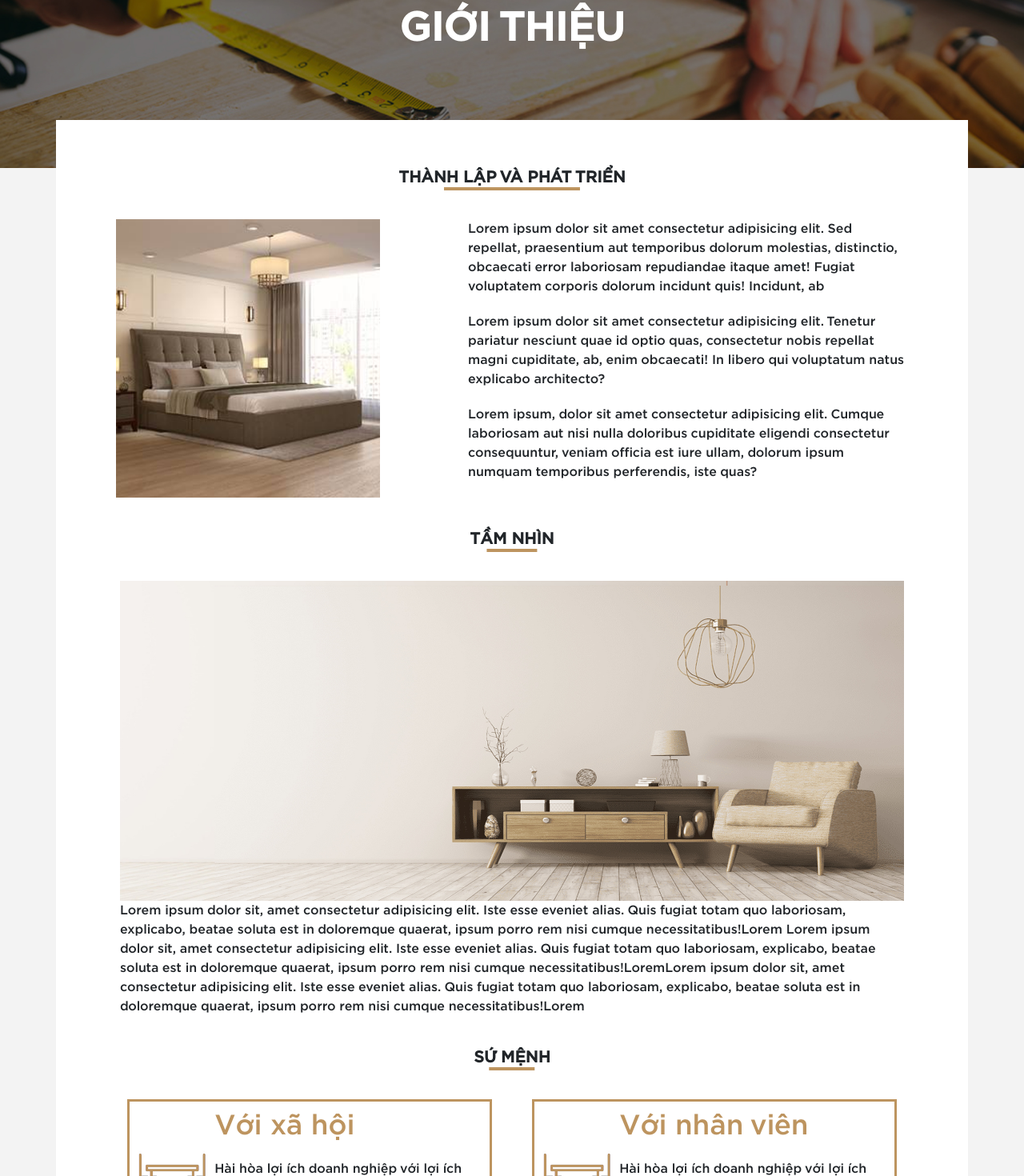
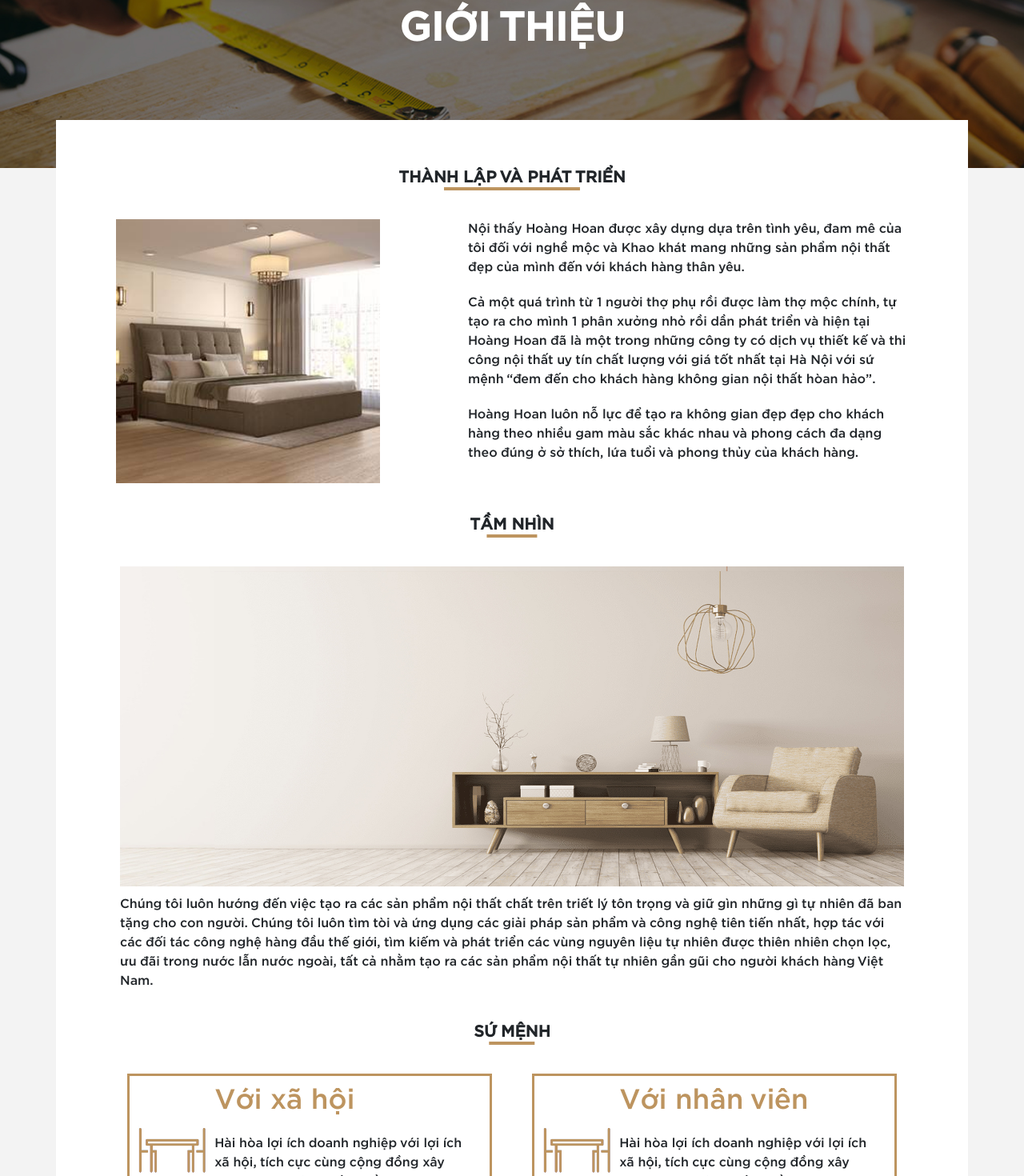
Before and after one commit to minhhai25/Xuongmoc-react, a React (Create React App) app: page /gioithieu in a window 1280 px wide. Shown: the part 330-1800 px from the top of the page at 80% size. Built offline with nearby package versions, Linux system fonts and the light colour scheme.

Commit message:
update frontend

```diff
--- a/public/css/gioithieu.css
+++ b/public/css/gioithieu.css
@@ -135,3 +135,6 @@
 }
 @media (max-width: 480px) {
 }
+.tamnhin>p {
+    padding-top: 0.5rem;
+}
--- a/src/components/GioiThieu.js
+++ b/src/components/GioiThieu.js
@@ -5,6 +5,7 @@
     return (
       <>
         <link rel="stylesheet" href="./css/gioithieu.css"></link>
+
           <section className="banner">
             <div className="banner_content">
               <img
@@ -27,24 +28,23 @@
                   />
                   <div className="content__info">
                     <p>
-                    Lorem ipsum dolor sit amet consectetur adipisicing elit. Sed
-                    repellat, praesentium aut temporibus dolorum molestias,
-                    distinctio, obcaecati error laboriosam repudiandae itaque
-                    amet! Fugiat voluptatem corporis dolorum incidunt quis!
-                    Incidunt, ab
+                      Nội thấy Hoàng Hoan được xây dựng dựa trên tình yêu, đam
+                      mê của tôi đối với nghề mộc và Khao khát mang những sản
+                      phẩm nội thất đẹp của mình đến với khách hàng thân yêu.
                     </p>
                     <p>
-                    Lorem ipsum dolor sit amet consectetur adipisicing elit.
-                    Tenetur pariatur nesciunt quae id optio quas, consectetur
-                    nobis repellat magni cupiditate, ab, enim obcaecati! In
-                    libero qui voluptatum natus explicabo architecto?
+                      Cả một quá trình từ 1 người thợ phụ rồi được làm thợ mộc
+                      chính, tự tạo ra cho mình 1 phân xưởng nhỏ rồi dần phát
+                      triển và hiện tại Hoàng Hoan đã là một trong những công ty
+                      có dịch vụ thiết kế và thi công nội thất uy tín chất lượng
+                      với giá tốt nhất tại Hà Nội với sứ mệnh “đem đến cho khách
+                      hàng không gian nội thất hòan hảo”.
                     </p>
                     <p>
-                    Lorem ipsum, dolor sit amet consectetur adipisicing elit.
-                    Cumque laboriosam aut nisi nulla doloribus cupiditate
-                    eligendi consectetur consequuntur, veniam officia est iure
-                    ullam, dolorum ipsum numquam temporibus perferendis, iste
-                    quas?
+                      Hoàng Hoan luôn nỗ lực để tạo ra không gian đẹp đẹp cho
+                      khách hàng theo nhiều gam màu sắc khác nhau và phong cách
+                      đa dạng theo đúng ở sở thích, lứa tuổi và phong thủy của
+                      khách hàng.
                     </p>
                   </div>
                 </div>
@@ -54,17 +54,15 @@
                 <div className="tamnhin mx-5 fade-in-box">
                   <img src="../AnhCat/banner.jpg" alt="" />
                   <p>
-                  Lorem ipsum dolor sit, amet consectetur adipisicing elit. Iste
-                  esse eveniet alias. Quis fugiat totam quo laboriosam,
-                  explicabo, beatae soluta est in doloremque quaerat, ipsum
-                  porro rem nisi cumque necessitatibus!Lorem Lorem ipsum dolor
-                  sit, amet consectetur adipisicing elit. Iste esse eveniet
-                  alias. Quis fugiat totam quo laboriosam, explicabo, beatae
-                  soluta est in doloremque quaerat, ipsum porro rem nisi cumque
-                  necessitatibus!LoremLorem ipsum dolor sit, amet consectetur
-                  adipisicing elit. Iste esse eveniet alias. Quis fugiat totam
-                  quo laboriosam, explicabo, beatae soluta est in doloremque
-                  quaerat, ipsum porro rem nisi cumque necessitatibus!Lorem
+                    Chúng tôi luôn hướng đến việc tạo ra các sản phẩm nội thất
+                    chất trên triết lý tôn trọng và giữ gìn những gì tự nhiên đã
+                    ban tặng cho con người. Chúng tôi luôn tìm tòi và ứng dụng
+                    các giải pháp sản phẩm và công nghệ tiên tiến nhất, hợp tác
+                    với các đối tác công nghệ hàng đầu thế giới, tìm kiếm và
+                    phát triển các vùng nguyên liệu tự nhiên được thiên nhiên
+                    chọn lọc, ưu đãi trong nước lẫn nước ngoài, tất cả nhằm tạo
+                    ra các sản phẩm nội thất tự nhiên gần gũi cho người khách
+                    hàng Việt Nam.
                   </p>
                 </div>
                 <div className="title fade-in-box">
@@ -72,42 +70,58 @@
                 </div>
                 <div className="row sumenh fade-in-box">
                   <div className="box-content-info col-6 d-flex align-items-center">
-                  <img src="../AnhCat/p-bep.jpg" alt="" className="aos-init" />
+                    <img
+                      src="../AnhCat/p-bep.jpg"
+                      alt=""
+                      className="aos-init"
+                    />
                     <div className="content-mission">
                       <h3 className="aos-init">Với xã hội</h3>
                       <p className="aos-init">
-                      Hài hòa lợi ích doanh nghiệp với lợi ích xã hội, tích cực
-                      cùng cộng đồng xây dựng môi trường sống bền vững
+                        Hài hòa lợi ích doanh nghiệp với lợi ích xã hội, tích
+                        cực cùng cộng đồng xây dựng môi trường sống bền vững
                       </p>
                     </div>
                   </div>
                   <div className="box-content-info col-6 d-flex align-items-center">
-                  <img src="../AnhCat/p-bep.jpg" alt="" className="aos-init" />
+                    <img
+                      src="../AnhCat/p-bep.jpg"
+                      alt=""
+                      className="aos-init"
+                    />
                     <div className="content-mission">
                       <h3 className="aos-init">Với nhân viên</h3>
                       <p className="aos-init">
-                      Hài hòa lợi ích doanh nghiệp với lợi ích xã hội, tích cực
-                      cùng cộng đồng xây dựng môi trường sống bền vững
+                        Hài hòa lợi ích doanh nghiệp với lợi ích xã hội, tích
+                        cực cùng cộng đồng xây dựng môi trường sống bền vững
                       </p>
                     </div>
                   </div>
                   <div className="box-content-info col-6 d-flex align-items-center">
-                  <img src="../AnhCat/p-bep.jpg" alt="" className="aos-init" />
+                    <img
+                      src="../AnhCat/p-bep.jpg"
+                      alt=""
+                      className="aos-init"
+                    />
                     <div className="content-mission">
                       <h3 className="aos-init">Với xã hội</h3>
                       <p className="aos-init">
-                      Hài hòa lợi ích doanh nghiệp với lợi ích xã hội, tích cực
-                      cùng cộng đồng xây dựng môi trường sống bền vững
+                        Hài hòa lợi ích doanh nghiệp với lợi ích xã hội, tích
+                        cực cùng cộng đồng xây dựng môi trường sống bền vững
                       </p>
                     </div>
                   </div>
                   <div className="box-content-info col-6 d-flex align-items-center">
-                  <img src="../AnhCat/p-bep.jpg" alt="" className="aos-init" />
+                    <img
+                      src="../AnhCat/p-bep.jpg"
+                      alt=""
+                      className="aos-init"
+                    />
                     <div className="content-mission">
                       <h3 className="aos-init">Với nhân viên</h3>
                       <p className="aos-init">
-                      Hài hòa lợi ích doanh nghiệp với lợi ích xã hội, tích cực
-                      cùng cộng đồng xây dựng môi trường sống bền vững
+                        Hài hòa lợi ích doanh nghiệp với lợi ích xã hội, tích
+                        cực cùng cộng đồng xây dựng môi trường sống bền vững
                       </p>
                     </div>
                   </div>
@@ -115,6 +129,7 @@
               </div>
             </div>
           </section>
+
       </>
     );
   }
```
Lines whose indentation alone changed are shown as unchanged.
